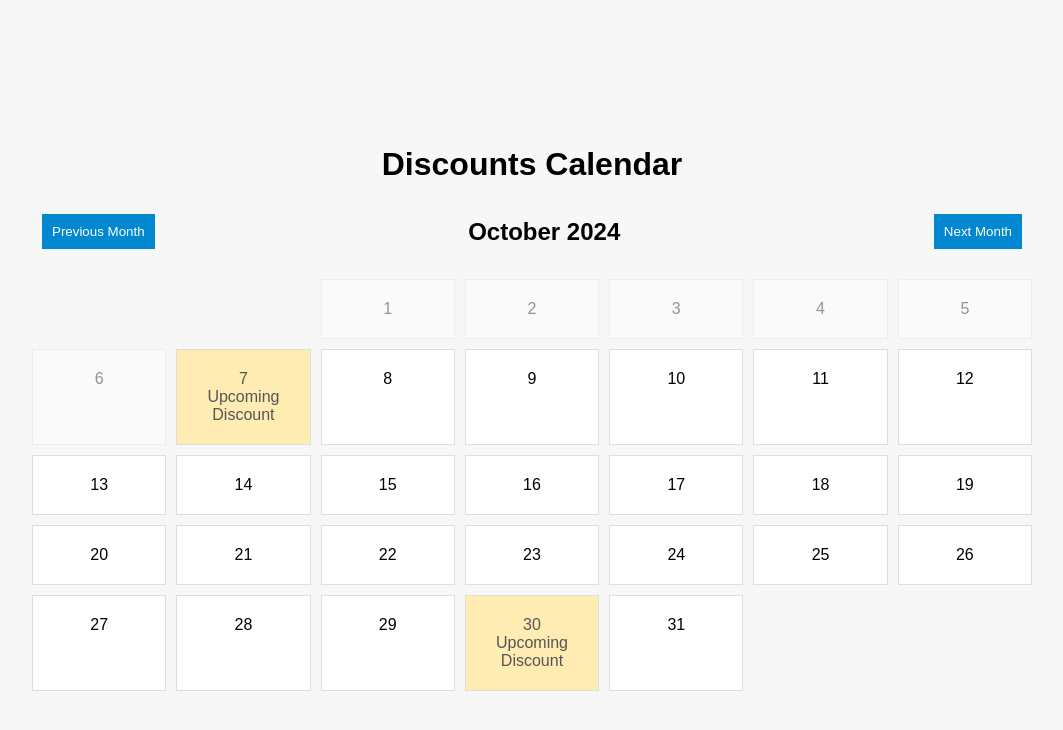
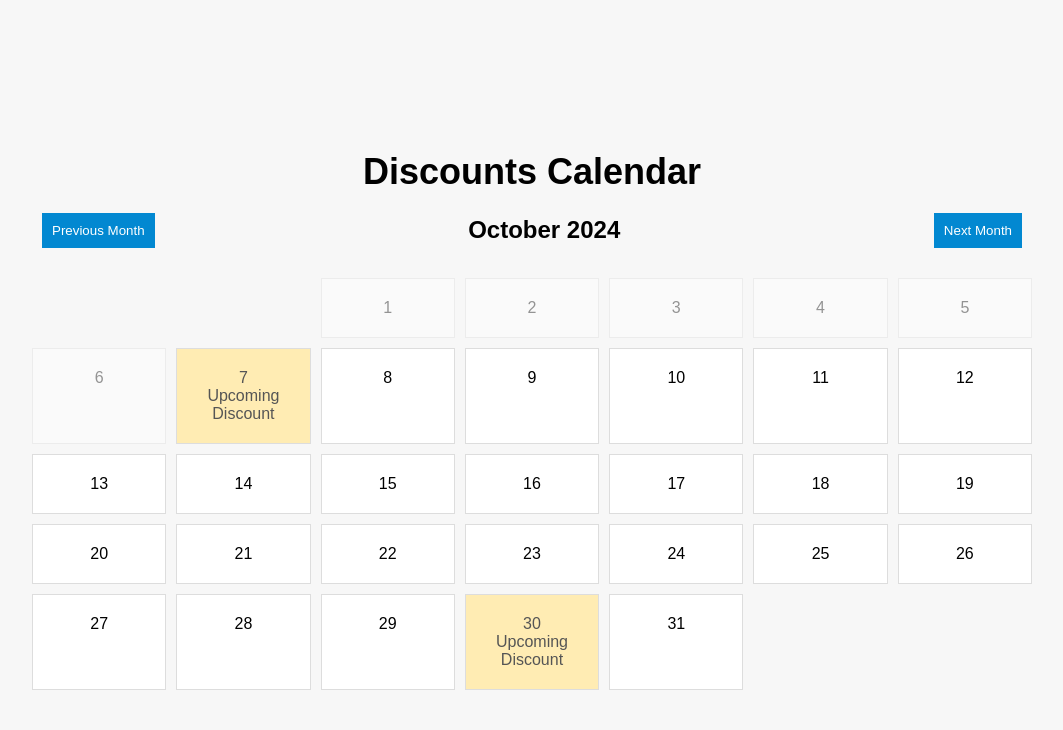
Before and after one commit to Budget-hearing-aids/DiscountsCalendar, a plain HTML site: page index.html in a window 1280 px wide. Shown: the whole page, without its empty margins (108-1171 px from the left). Drawn offline with Linux system fonts and the light colour scheme.

Commit message:
Update style.css

```diff
--- a/style.css
+++ b/style.css
@@ -5,12 +5,19 @@ body {
     align-items: center;
     height: 100vh;
     background-color: #f7f7f7;
+    flex-direction: column; /* Ensures vertical stacking */
 }
 
 .calendar {
     width: 80%;
     max-width: 1000px;
     text-align: center;
+}
+
+.page-title {
+    font-size: 36px; /* Bigger font size for the title */
+    font-weight: bold;
+    margin-bottom: 10px;
 }
 
 /* Month navigation section with previous and next buttons on the same line */
```
